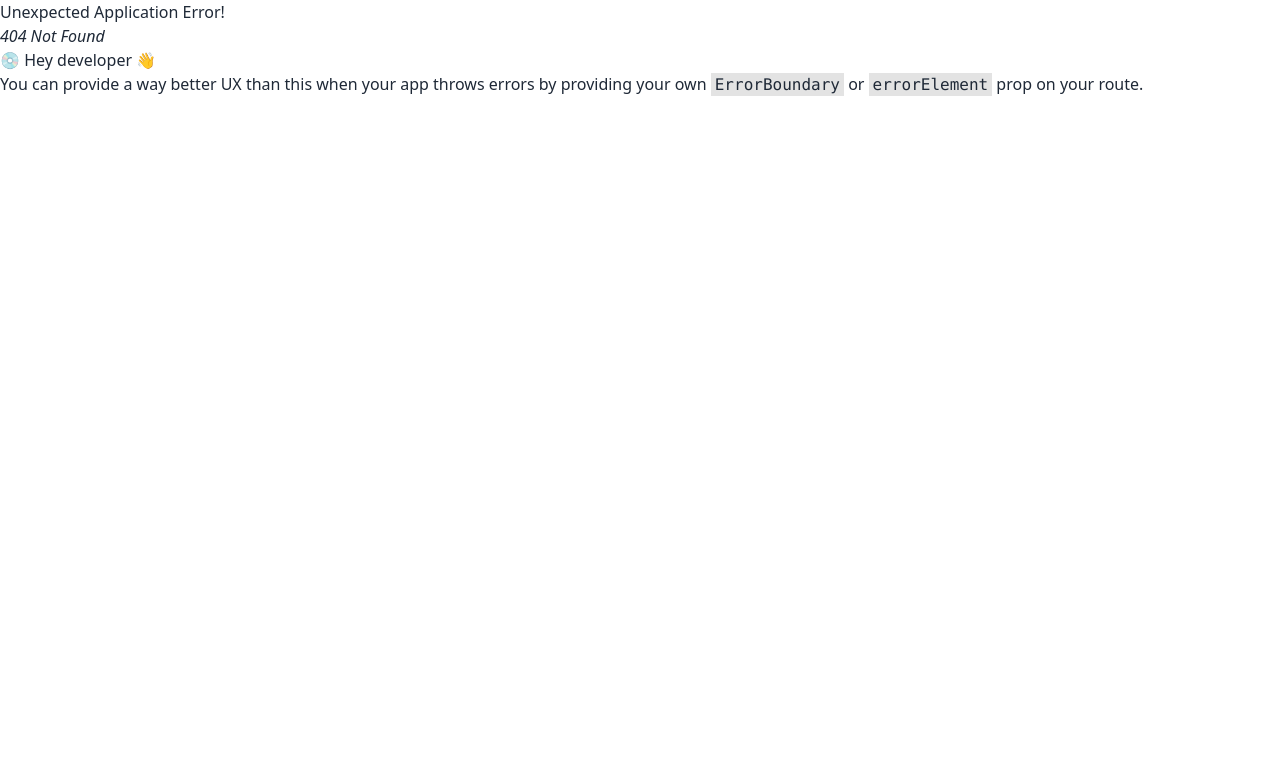
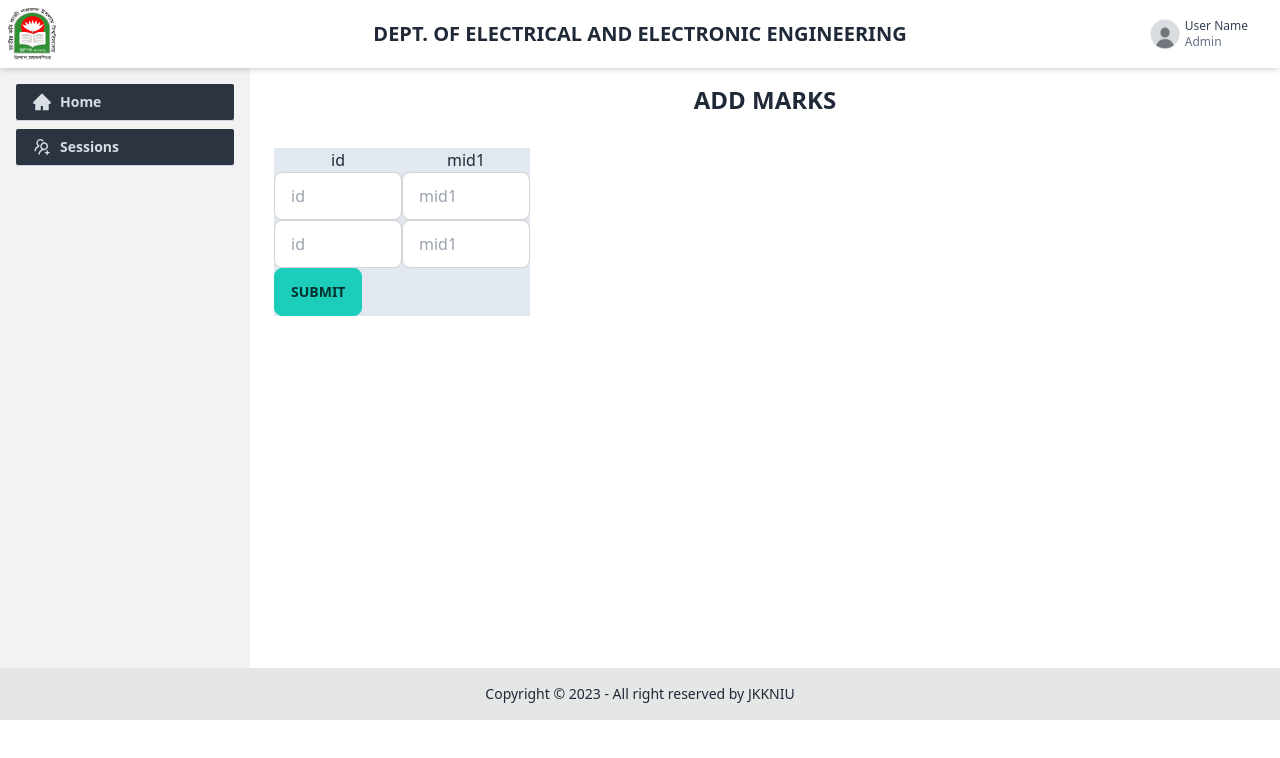
Before and after one commit to sam-suzzaman/ResultSystem, a React (Vite) app: page /dashboard/admin/batch-list/batch/semester-details/add-mark in a window 1280 px wide. Before the commit this address had no page. Shown: the top 758 px of the page. Built offline with nearby package versions, Linux system fonts and the light colour scheme.

Commit message:
update add result route

```diff
--- a/src/Components/Non-Shared/DashboardPageCom/Admin/CourseListTable/CourseListTable.jsx
+++ b/src/Components/Non-Shared/DashboardPageCom/Admin/CourseListTable/CourseListTable.jsx
@@ -1,4 +1,5 @@
 import React from "react";
+import { Link } from "react-router-dom";
 
 const CourseListTable = () => {
     const courses = [
@@ -54,13 +55,14 @@ const CourseListTable = () => {
     return (
         <div className="overflow-x-auto flex justify-center">
             <table className="table table-zebra  w-full max-w-[75%]">
-                {/* head */}
                 <thead>
-                    <tr>
+                    <tr className="text-left">
                         <th>#</th>
                         <th>Course Code</th>
                         <th>Course Title</th>
                         <th>Credits</th>
+                        <th>Actions</th>
+                        <th>Others</th>
                     </tr>
                 </thead>
                 <tbody>
@@ -71,6 +73,22 @@ const CourseListTable = () => {
                                 <td>{course.courseCode}</td>
                                 <td>{course.courseTitle}</td>
                                 <td>{course.credits}</td>
+                                <td>
+                                    <button className="badge capitalize text-xs font-normal btn-warning  text-white rounded-sm mr-3">
+                                        update
+                                    </button>
+                                    <button className="badge capitalize text-xs font-normal bg-[#e96f6d] hover:bg-[#fa8b89] text-white rounded-sm">
+                                        delete
+                                    </button>
+                                </td>
+                                <td>
+                                    <Link
+                                        to="/dashboard/admin/batch-list/batch/semester-details/add-mark"
+                                        className="badge capitalize text-xs font-normal bg-[#2b9859] hover:bg-[#33b76a] text-white rounded-sm"
+                                    >
+                                        add marks
+                                    </Link>
+                                </td>
                             </tr>
                         );
                     })}
--- a/src/Components/Non-Shared/DashboardPageCom/Admin/SemesterCard/SemesterCard.jsx
+++ b/src/Components/Non-Shared/DashboardPageCom/Admin/SemesterCard/SemesterCard.jsx
@@ -17,9 +17,6 @@ const SemesterCard = ({ title }) => {
                         <button className="badge capitalize text-xs font-normal bg-[#2b9859] hover:bg-[#33b76a] text-white rounded-sm">
                             add course
                         </button>
-                        <button className="badge capitalize text-xs font-normal bg-[#2b9859] hover:bg-[#33b76a] text-white rounded-sm">
-                            add marks
-                        </button>
                     </div>
                 </div>
             </div>
--- a/src/Layout/AdminDashboardLayout.jsx
+++ b/src/Layout/AdminDashboardLayout.jsx
@@ -13,7 +13,7 @@ const AdminDashboardLayout = () => {
         },
         {
             id: 2,
-            title: "Batch list",
+            title: "sessions",
             path: "/dashboard/admin/batch-list",
             icon: <AiOutlineUsergroupAdd />,
         },
--- /dev/null
+++ b/src/Pages/DashboardPages/Admin/AddMarkPage/AddMarkPage.jsx
@@ -0,0 +1,81 @@
+import React from "react";
+import { useForm, useFieldArray } from "react-hook-form";
+
+const AddMarkPage = () => {
+    const times = [1, 2];
+    const {
+        register,
+        handleSubmit,
+        watch,
+        control,
+        formState: { errors },
+    } = useForm({
+        defaultValues: {
+            myData: [{ id: "", mid1: "" }],
+        },
+    });
+
+    const { fields } = useFieldArray({
+        name: "myData",
+        control,
+    });
+
+    const handler = (data) => {
+        console.log(data);
+    };
+
+    return (
+        <div>
+            <div className="text-center font-bold text-2xl uppercase">
+                <h2 className="">Add Marks</h2>
+            </div>
+            <div className="mt-8">
+                <div className="w-64 bg-slate-200">
+                    <form action="" onSubmit={handleSubmit(handler)}>
+                        <div className="grid grid-cols-2 text-center">
+                            <div className="">id</div>
+                            <div className="">mid1</div>
+                            {times.map((_, rowIndex) => {
+                                return (
+                                    <React.Fragment key={rowIndex}>
+                                        {fields.map((field, index) => {
+                                            return (
+                                                <React.Fragment key={field.id}>
+                                                    <div className="">
+                                                        <input
+                                                            type="text"
+                                                            placeholder="id"
+                                                            className="input input-bordered w-full max-w-xs"
+                                                            {...register(
+                                                                `myData.${rowIndex}.id`
+                                                            )}
+                                                        />
+                                                    </div>
+                                                    <div className="">
+                                                        <input
+                                                            type="text"
+                                                            placeholder="mid1"
+                                                            className="input input-bordered w-full max-w-xs"
+                                                            {...register(
+                                                                `myData.${rowIndex}.mid1`
+                                                            )}
+                                                        />
+                                                    </div>
+                                                </React.Fragment>
+                                            );
+                                        })}
+                                    </React.Fragment>
+                                );
+                            })}
+                        </div>
+                        <button type="submit" className="btn btn-md btn-accent">
+                            submit
+                        </button>
+                    </form>
+                </div>
+            </div>
+        </div>
+    );
+};
+
+export default AddMarkPage;
--- a/src/Pages/DashboardPages/Admin/BatchListPage/BatchListPage.jsx
+++ b/src/Pages/DashboardPages/Admin/BatchListPage/BatchListPage.jsx
@@ -15,7 +15,7 @@ const BatchListPage = () => {
             </div>
             <section className="mt-4">
                 <div className="">
-                    <SectionTitle title="Batch Records" />
+                    <SectionTitle title="Session Records" />
                 </div>
                 <div className="session-card-container mt-8">
                     <SessionCard session="2022-23" student="35" />
--- a/src/Pages/DashboardPages/Admin/SemesterPage/SemesterPage.jsx
+++ b/src/Pages/DashboardPages/Admin/SemesterPage/SemesterPage.jsx
@@ -19,14 +19,14 @@ const SemesterPage = () => {
                 </div>
                 <CourseListTable />
             </div>
-            <div className="mt-12 mb-12">
+            {/* <div className="mt-12 mb-12">
                 <div className="">
                     <h3 className="text-center font-bold capitalize text-xl mb-3">
                         all student's list
                     </h3>
                 </div>
                 <StudentListTable />
-            </div>
+            </div> */}
         </div>
     );
 };
--- a/src/Router/Routers.jsx
+++ b/src/Router/Routers.jsx
@@ -11,6 +11,7 @@ import StudentDashboardLayout from "../Layout/StudentDashboardLayout";
 import BatchListPage from "../Pages/DashboardPages/Admin/BatchListPage/BatchListPage";
 import SingleBatchPage from "../Pages/DashboardPages/Admin/SingleBatchPage/SingleBatchPage";
 import SemesterPage from "../Pages/DashboardPages/Admin/SemesterPage/SemesterPage";
+import AddMarkPage from "../Pages/DashboardPages/Admin/AddMarkPage/AddMarkPage";
 
 const Routers = createBrowserRouter([
     {
@@ -59,6 +60,10 @@ const Routers = createBrowserRouter([
                         path: "/dashboard/admin/batch-list/batch/semester-details",
                         element: <SemesterPage></SemesterPage>,
                     },
+                    {
+                        path: "/dashboard/admin/batch-list/batch/semester-details/add-mark",
+                        element: <AddMarkPage></AddMarkPage>,
+                    },
                 ],
             },
             // {
```
